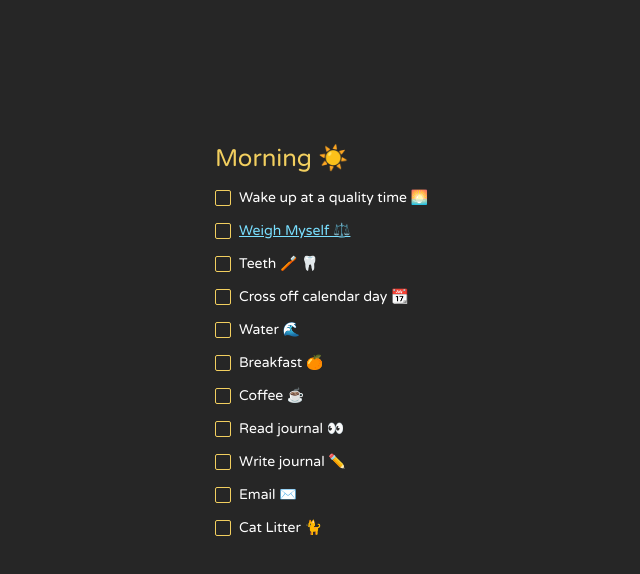
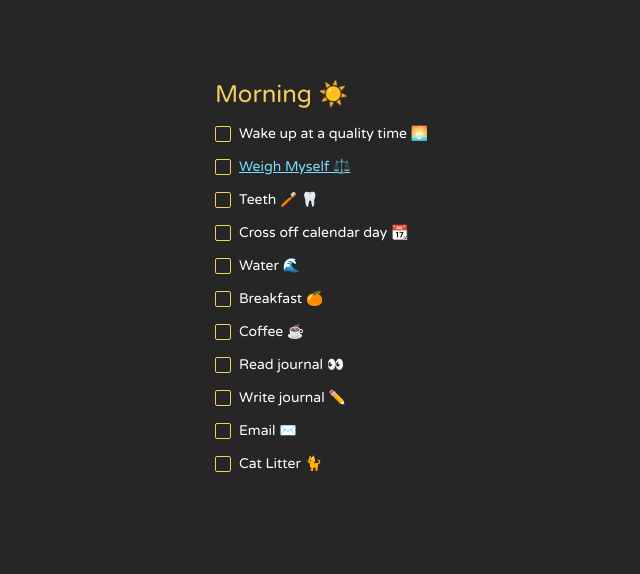
Before and after one commit to joshclyde/daily-habits, a website with bundled scripts: page public/index.html in a window 1280 px wide. Shown: the whole page, without its empty margins (297-937 px from the left). Built offline with nearby package versions, Linux system fonts and the light colour scheme.

Commit message:
Decrease size of margin at the top of the page.

```diff
--- a/public/styles.css
+++ b/public/styles.css
@@ -1,6 +1,6 @@
 body {
   background-color: #262626;
-  margin: 128px 0 0 0;
+  margin: 64px 0 0 0;
   display: flex;
   justify-content: center;
 }
```
